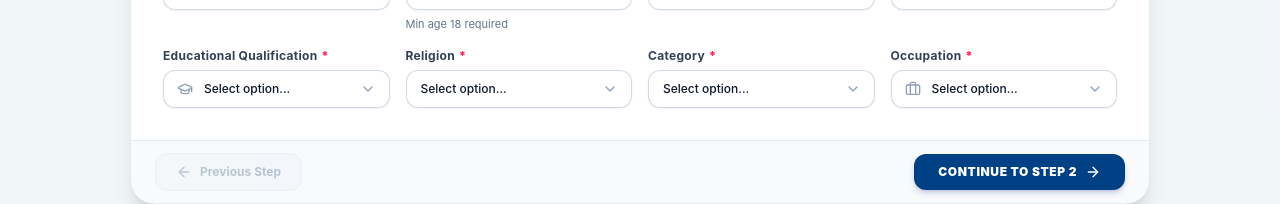
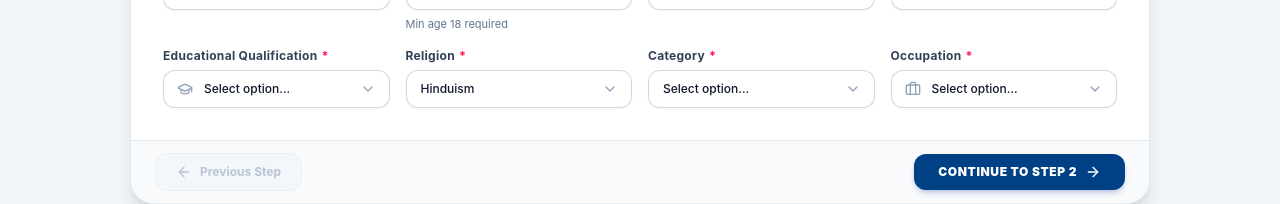
Before and after one commit to malati23/utkal-finance, a React (Vite) app: page /register in a window 1280 px wide. Shown: the part 644-848 px from the top of the page. Built offline with nearby package versions, Linux system fonts and the light colour scheme.

Commit message:
Update Religion options to only include Hinduism and set it as default selection

```diff
--- a/src/components/registration/RegistrationWizard.jsx
+++ b/src/components/registration/RegistrationWizard.jsx
@@ -35,7 +35,7 @@ export function RegistrationWizard({ activeStep = 1, onQuickFillTrigger }) {
       gender: '',
       maritalStatus: '',
       education: '',
-      religion: '',
+      religion: 'Hinduism',
       category: '',
       occupation: '',
     },
--- a/src/data/registrationOptions.js
+++ b/src/data/registrationOptions.js
@@ -47,12 +47,6 @@ export const EDUCATION_OPTIONS = [
 
 export const RELIGION_OPTIONS = [
   'Hinduism',
-  'Islam',
-  'Christianity',
-  'Sikhism',
-  'Buddhism',
-  'Jainism',
-  'Other',
 ];
 
 export const CATEGORY_OPTIONS = [
```
